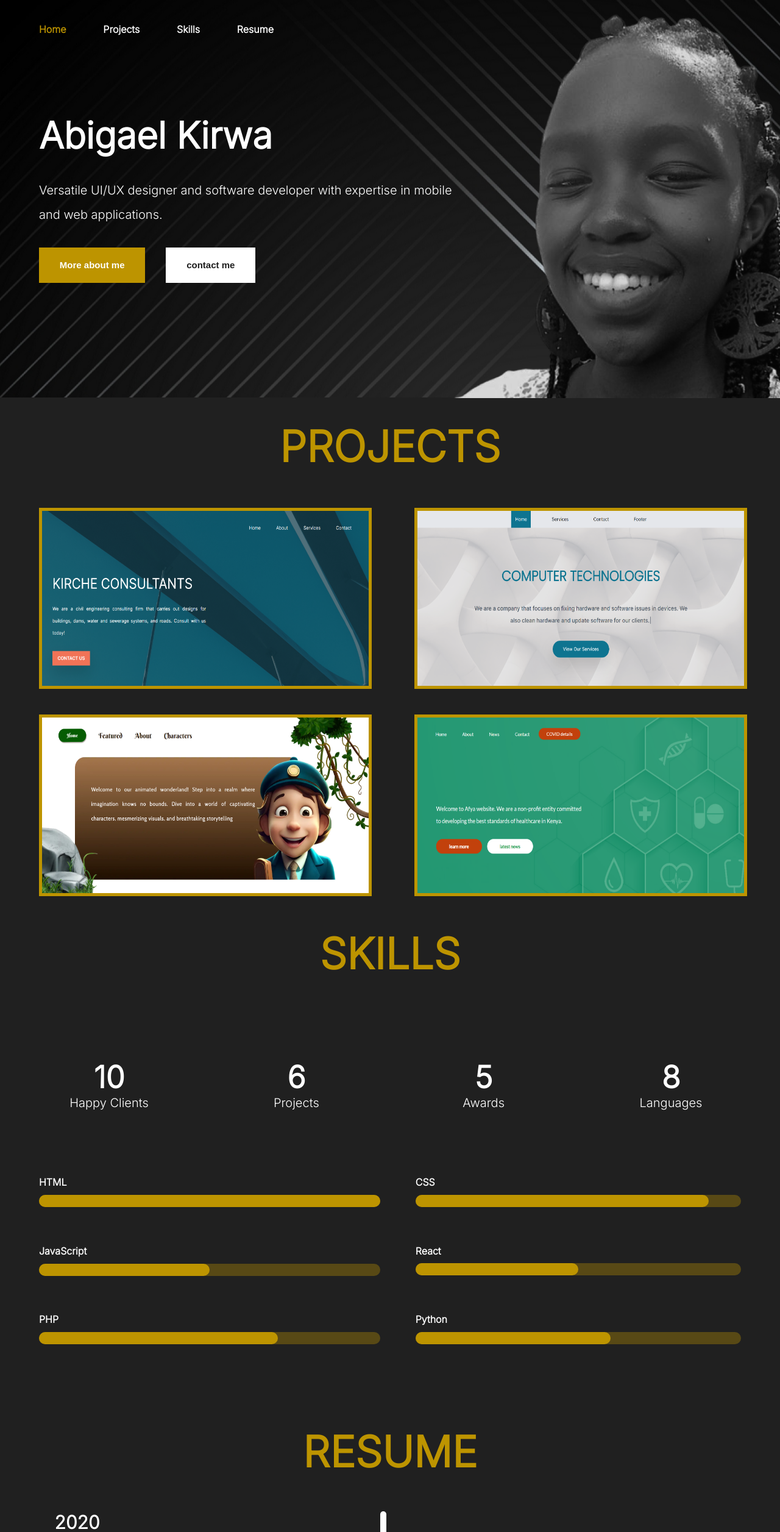
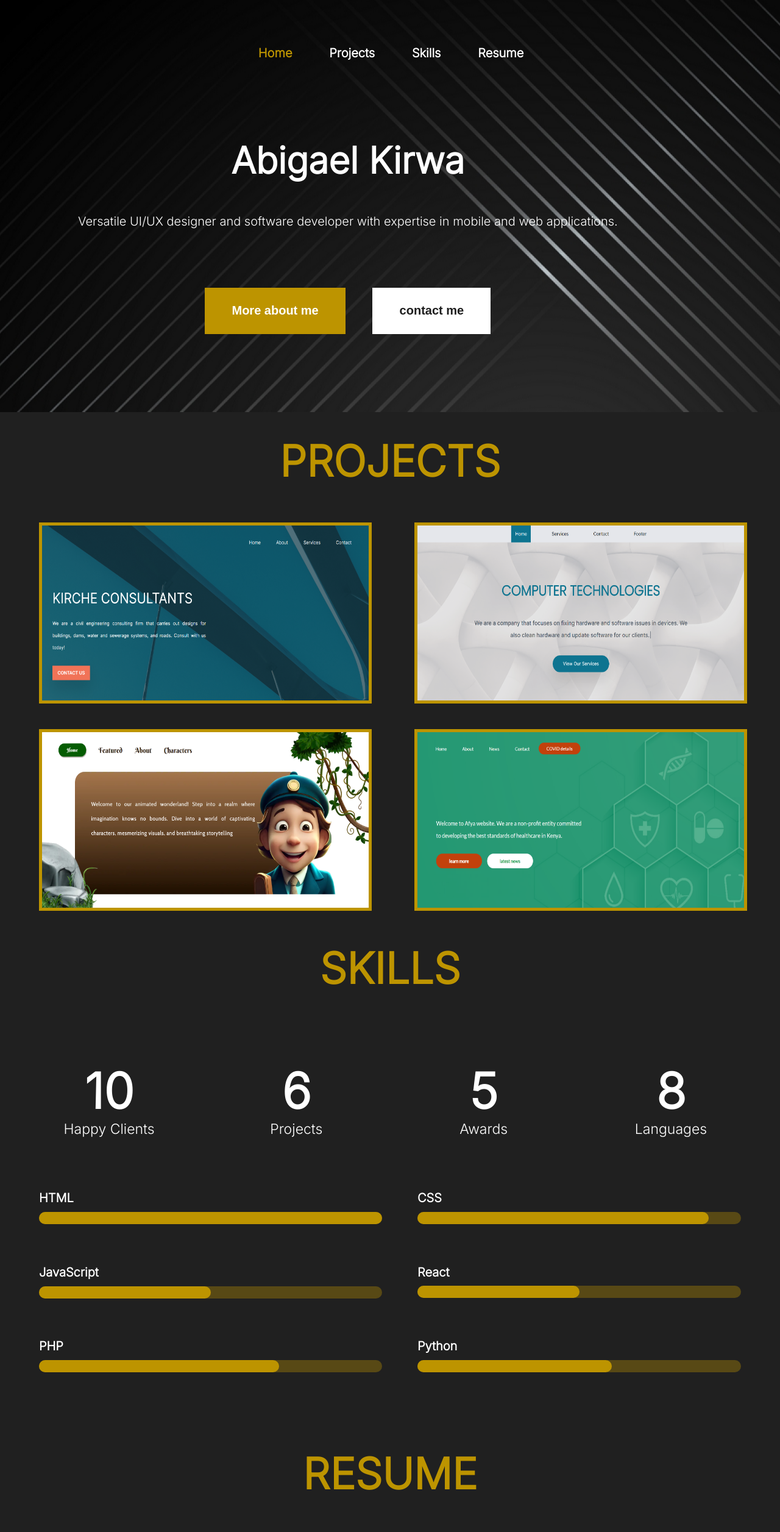
Before and after one commit to AbigaelKirwa/AbigaelKirwaPortfolioReact, a React (Create React App) app: page / in a window 1280 px wide. Shown: the top 2513 px of the page at 61% size. Built offline with nearby package versions, Linux system fonts and the light colour scheme; no server answers.

Commit message:
style:standard fonts on pages

```diff
--- a/src/App.css
+++ b/src/App.css
@@ -41,6 +41,7 @@ section#home .links ul li a{
     text-decoration: none;
     color: white;
     font-weight: bold;
+    font-size: 20px;
 }
 
 section#home .links ul li a span.home_link{
@@ -81,7 +82,7 @@ section#home .main_home .words .home_buttons button{
     border: none;
     color: #ffffff;
     font-weight: bold;
-    font-size: 15px;
+    font-size: 20px;
 }
 
 section#home .main_home .words .home_buttons button.more{
@@ -97,12 +98,12 @@ section#home .main_home .words .home_buttons button.contact{
 section#home .main_home .main_pic{
     width: 55%;
     margin-top: -70px;
-    margin-bottom: -5px;
     float: right;
 }
 
 section#home .main_home .main_pic img{
-    width: 100%;
+    width: 83%;
+    float: right;
 }
 
 /* making the home section responsive */
@@ -120,17 +121,21 @@ section#home .main_home .main_pic img{
         font-size: 17px;
     }
 }
-@media only screen and (max-width: 871px) {
+@media only screen and (max-width: 1290px) {
     section#home .main_home .main_pic{
         width: 0%;
     }
     section#home .main_home .words{
         color: #ffffff;
         margin-top: 10%;
-        margin-left: 5%;
-        margin-right: 5%;
+        padding-left: 5%;
+        padding-right: 5%;
         text-align: center;
         padding-bottom: 10%;
+        display: flex;
+        flex-direction: column;
+        justify-content: center;
+        align-content: center;
     }
     section#home .main_home .words .home_buttons{
         margin-top: 10%;
@@ -260,12 +265,12 @@ section#skills .numerical_skills .skill #skill-four{
 
 section#skills .numerical_skills .skill h1{
     color: #FFFFFF;
-    font-size: 50px;
+    font-size: 80px;
 }
 
 section#skills .numerical_skills .skill p{
     color: #FFFFFF;
-    font-size: 20px;
+    font-size: 23px;
 }
 
 section#skills .languages{
@@ -276,6 +281,7 @@ section#skills .languages{
     grid-template-columns: auto auto;
     grid-column-gap:5%;
     grid-row-gap:40%;
+    font-size: 20px;
 }
 
 section#skills .languages .language_stats .overall{
@@ -371,10 +377,10 @@ section#resume .resume_line {
     border-radius: 20px;
 }
 section#resume .resume_main h1{
-    font-size: 30px;
+    font-size: 35px;
 }
 section#resume .resume_main p{
-    font-size: 17px;
+    font-size: 20px;
     padding-top: 3%;
     line-height: 30px;
 }
@@ -487,9 +493,11 @@ footer .left_links a{
 }
 footer .left_links .left_link h3{
     padding-bottom: 30px;
+    font-size: 25px;
 }
 footer .left_links .left_link p{
     padding-bottom: 20px;
+    font-size: 17px;
 }
 footer .social_media{
     display: flex;
@@ -555,6 +563,7 @@ footer .social_media div{
 }
 #api_page_joke h2{
     padding-bottom: 5%;
+    font-size: 35px;
 }
 #api_page_joke p{
     font-size: 20px;
```
